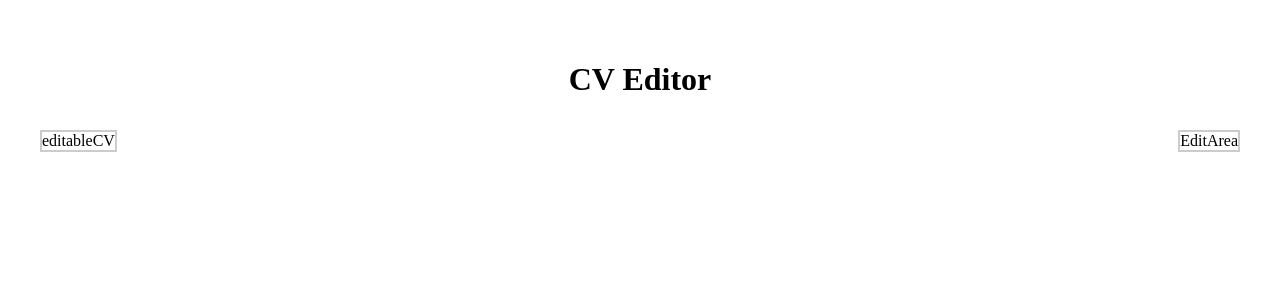
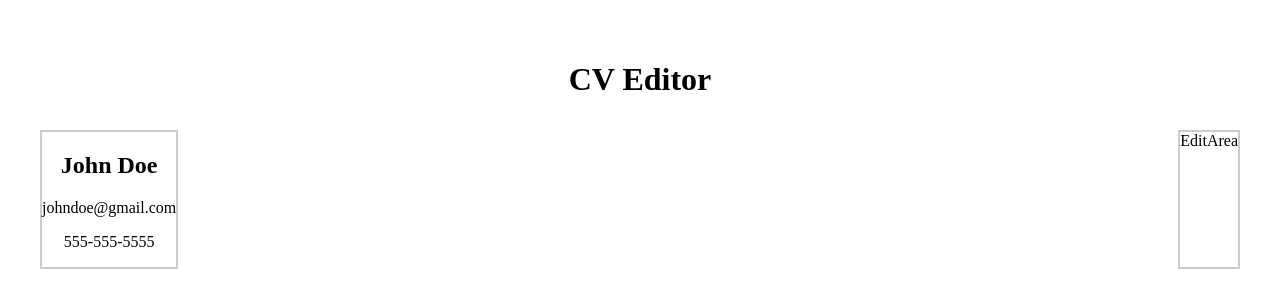
Before and after one commit to DJacobson17/CV-Application, a React (Vite) app in the folder cv-application/: page / in a window 1280 px wide. Shown: the top 308 px of the page. Built offline with nearby package versions, Linux system fonts and the light colour scheme.

Commit message:
created initial components

```diff
--- a/cv-application/src/components/EditableCV.jsx
+++ b/cv-application/src/components/EditableCV.jsx
@@ -1,8 +1,25 @@
 import React from 'react'
+
 function EditableCV() {
   return (
-    <div>editableCV</div>
+    <div>
+        <GeneralInfo {...person} />
+
+    </div>
   )
 }
 
+const person = { name: 'John Doe', email: 'johndoe@gmail.com', phone: '555-555-5555'}
+
+function GeneralInfo(person) {
+  return (
+    <div>
+      <h2>{person.name}</h2>
+      <p>{person.email}</p>
+      <p>{person.phone}</p>
+    </div>
+  )
+  }
+
+
 export default EditableCV;
```
Also changed, not shown: cv-application/src/App.jsx (+3 -5 lines), 1 other file (tests, documents, lock files or other folders).
